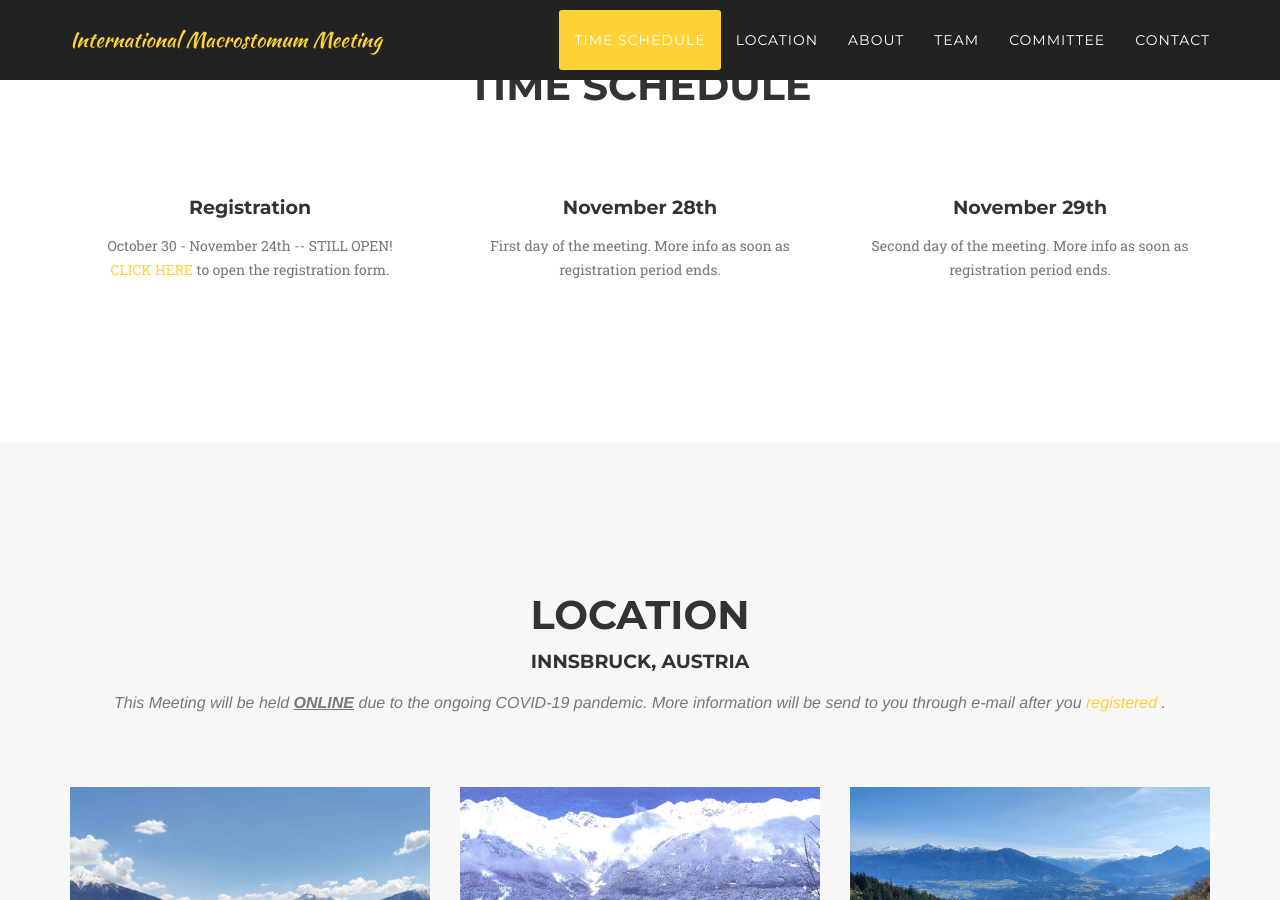
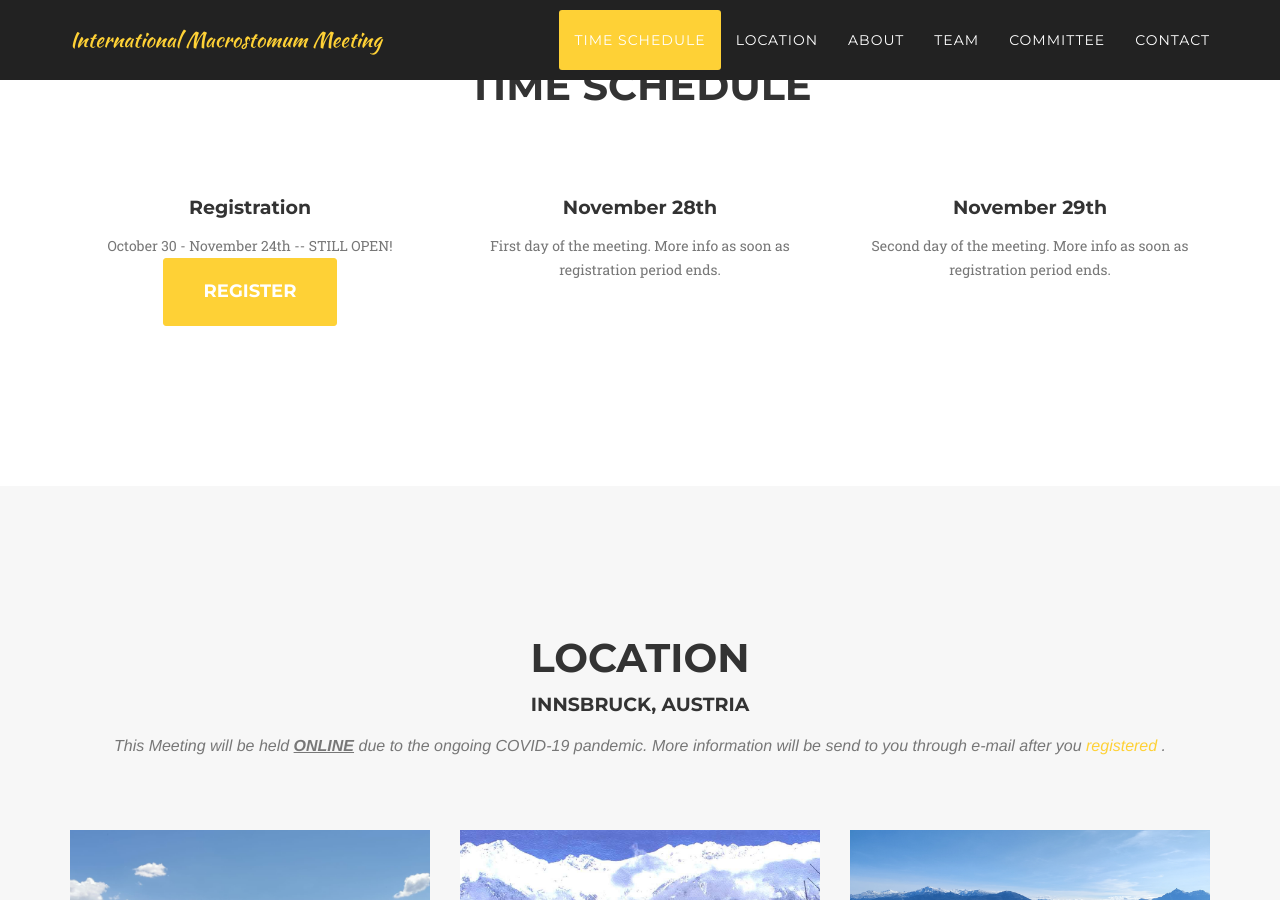
Before and after one commit to IMM13/IMM13.github.io, a Jekyll site: the page built from index.html, in a window 1280 px wide and 900 px high, scrolled down 919 px. Built offline with Jekyll 4.4.1, drawn with Linux system fonts in a browser that asks for light colours; some web fonts are replaced; some of the changed text lies outside the part shown.

Commit message:
push with jekyll build for two labels

```diff
--- a/_includes/contact.html
+++ b/_includes/contact.html
@@ -4,6 +4,14 @@
                 <div class="col-lg-12 text-center">
                     <h2 class="section-heading">Contact Us</h2>
                     <h3 class="section-subheading text-muted"><a href="mailto:peter.ladurner@uibk.ac.at?subject=IMM13%20info">Send an email to the organizing comitee</a></h3>
+                </div>
+            </div>
+
+                    <div class="container">
+            <div class="row">
+                <div class="col-lg-12 text-center">
+                    <a href="https://cutt.ly/IMM13th-register" class="page-scroll btn btn-xl">CLICK HERE TO REGISTER FOR MEETING</a>
+<!--                    <h3 class="section-subheading text-muted"><a href="mailto:peter.ladurner@uibk.ac.at?subject=IMM13%20info">Send an email to the organizing comitee</a></h3>-->
                 </div>
             </div>
 <!--            <div class="row">
--- a/_includes/services.html
+++ b/_includes/services.html
@@ -14,7 +14,7 @@
                         <i class="fa fa-shopping-cart fa-stack-1x fa-inverse"></i>
                     </span>-->
                     <h4 class="service-heading">Registration</h4>
-                    <p class="text-muted">October 30 - November 24th  -- STILL OPEN! <br> <a href="https://cutt.ly/IMM13th-registration" target="_blank">CLICK HERE</a> to open the registration form. </p>
+                    <p class="text-muted">October 30 - November 24th  -- STILL OPEN! <br> <a href="https://cutt.ly/IMM13th-registration" target="_blank" class="page-scroll btn btn-xl">REGISTER</a></p>
                 </div>
                 <div class="col-md-4">
 <!--                    <span class="fa-stack fa-4x">
```
Also changed, not shown: 8 other files.
